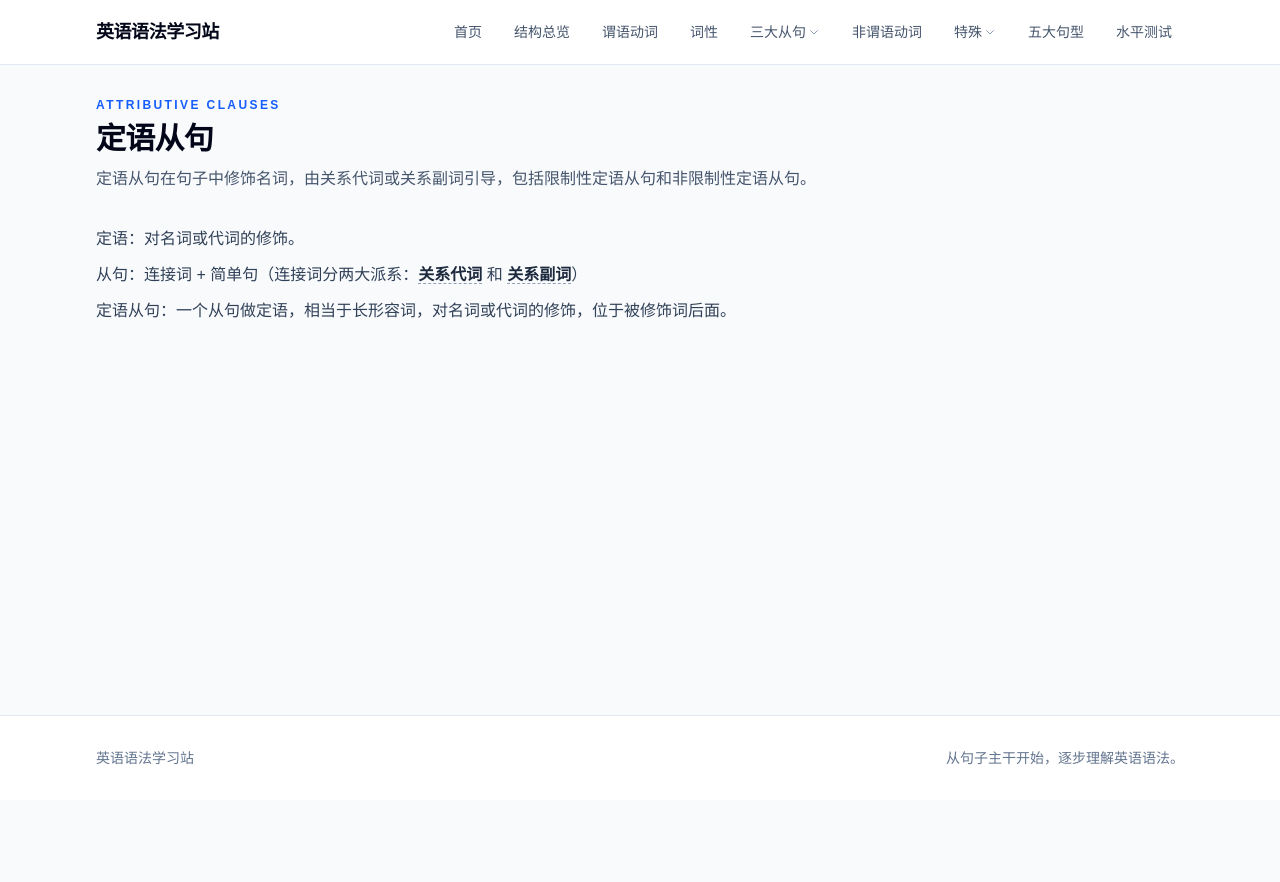
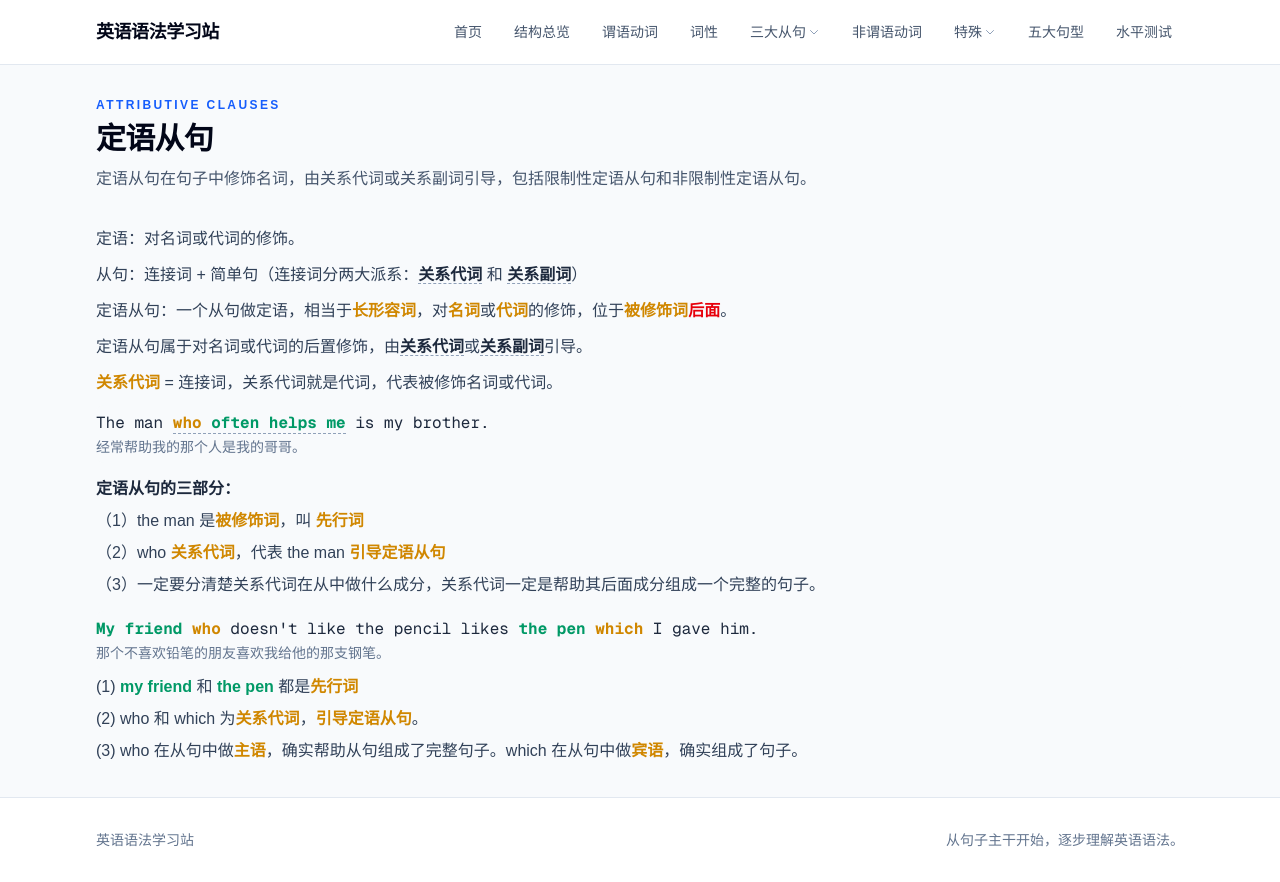
Before and after one commit to Jet-zz/EnglishGrammarSite, a Next.js app: page /grammar/attributive-clauses in a window 1280 px wide. Before the commit the page ends 800 px from the top, so only its background shows below. Built offline with nearby package versions, Linux system fonts and the light colour scheme.

Commit message:
@ feat: 定语从句页面内容补充
- 定语从句定义、先行词、关系代词概念说明
- 例句及三部分解析
@

```diff
--- a/src/app/grammar/attributive-clauses/page.tsx
+++ b/src/app/grammar/attributive-clauses/page.tsx
@@ -52,7 +52,44 @@ export default function AttributiveClausesPage() {
           从句：连接词 + 简单句（连接词分两大派系：<TooltipBadge tip="起到前后引导作用">关系代词</TooltipBadge> 和 <TooltipBadge tip="时间原因地点（状语）">关系副词</TooltipBadge>）
         </p>
         <p className="mt-2">
-          定语从句：一个从句做定语，相当于长形容词，对名词或代词的修饰，位于被修饰词后面。
+          定语从句：一个从句做定语，相当于<span className="text-yellow-600 font-bold">长形容词</span>，对<span className="text-yellow-600 font-bold">名词</span>或<span className="text-yellow-600 font-bold">代词</span>的修饰，位于<span className="text-yellow-600 font-bold">被修饰词</span><span className="text-red-600 font-bold">后面</span>。
+        </p>
+        <p className="mt-2">
+          定语从句属于对名词或代词的后置修饰，由<TooltipBadge tip="起到前后引导作用">关系代词</TooltipBadge>或<TooltipBadge tip="时间原因地点（状语）">关系副词</TooltipBadge>引导。
+        </p>
+        <p className="mt-2">
+          <span className="text-yellow-600 font-bold">关系代词</span> = 连接词，关系代词就是代词，代表被修饰名词或代词。
+        </p>
+        <div className="mt-2 rounded-lg bg-slate-50 pr-4 py-1.5">
+          <p className="font-mono text-base text-slate-800">
+            The man <TooltipBadge tip="定语从句"><span className="text-yellow-600 font-bold">who</span> <span className="text-emerald-600 font-bold">often helps me</span></TooltipBadge> is my brother.
+          </p>
+          <p className="mt-0.5 text-sm text-slate-500">经常帮助我的那个人是我的哥哥。</p>
+        </div>
+        <p className="mt-3 font-bold text-slate-800">定语从句的三部分：</p>
+        <p className="mt-1">
+          （1）the man 是<span className="text-yellow-600 font-bold">被修饰词</span>，叫 <span className="text-yellow-600 font-bold">先行词</span>
+        </p>
+        <p className="mt-1">
+          （2）who <span className="text-yellow-600 font-bold">关系代词</span>，代表 the man <span className="text-yellow-600 font-bold">引导定语从句</span>
+        </p>
+        <p className="mt-1">
+          （3）一定要分清楚关系代词在从中做什么成分，关系代词一定是帮助其后面成分组成一个完整的句子。
+        </p>
+        <div className="mt-3 rounded-lg bg-slate-50 pr-4 py-1.5">
+          <p className="font-mono text-base text-slate-800">
+            <span className="text-emerald-600 font-bold">My friend</span> <span className="text-yellow-600 font-bold">who</span> doesn't like the pencil likes <span className="text-emerald-600 font-bold">the pen</span> <span className="text-yellow-600 font-bold">which</span> I gave him.
+          </p>
+          <p className="mt-0.5 text-sm text-slate-500">那个不喜欢铅笔的朋友喜欢我给他的那支钢笔。</p>
+        </div>
+        <p className="mt-1">
+          (1) <span className="text-emerald-600 font-bold">my friend</span> 和 <span className="text-emerald-600 font-bold">the pen</span> 都是<span className="text-yellow-600 font-bold">先行词</span>
+        </p>
+        <p className="mt-1">
+          (2) who 和 which 为<span className="text-yellow-600 font-bold">关系代词</span>，<span className="text-yellow-600 font-bold">引导定语从句</span>。
+        </p>
+        <p className="mt-1">
+          (3) who 在从句中做<span className="text-yellow-600 font-bold">主语</span>，确实帮助从句组成了完整句子。which 在从句中做<span className="text-yellow-600 font-bold">宾语</span>，确实组成了句子。
         </p>
       </div>
     </div>
```
